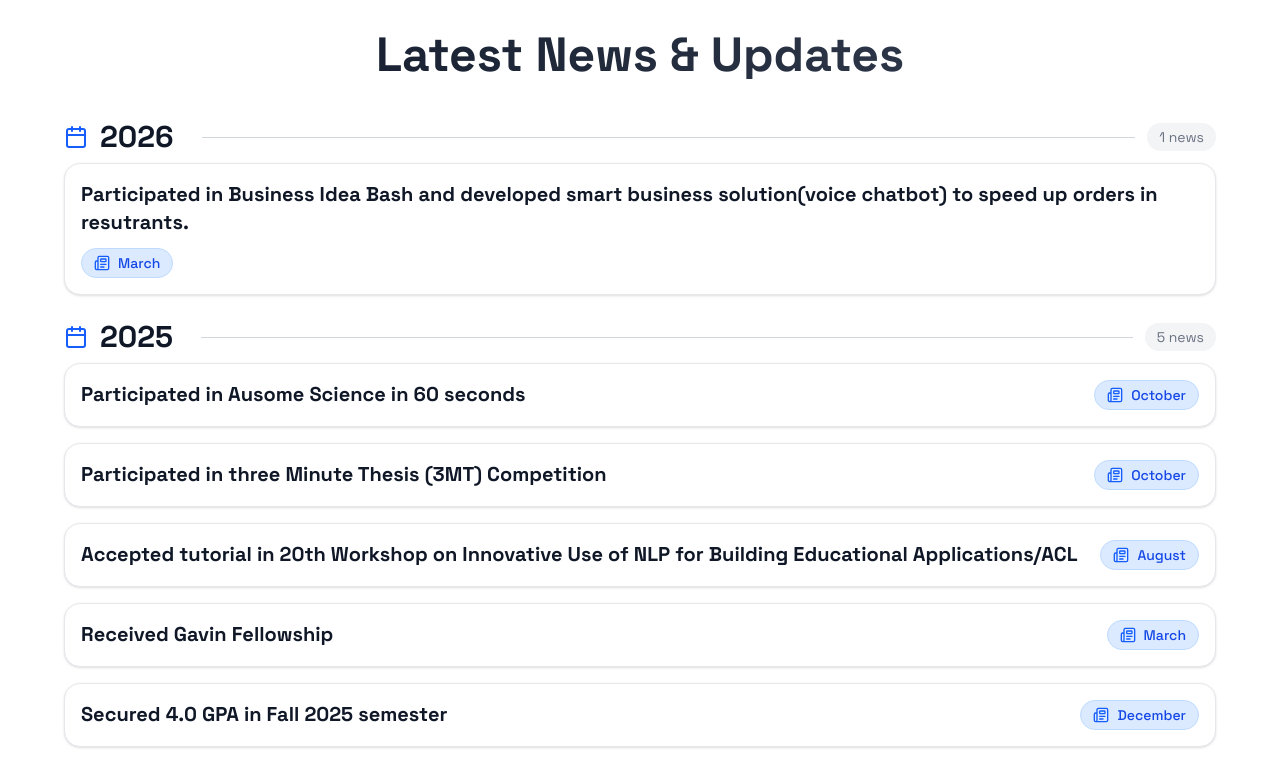
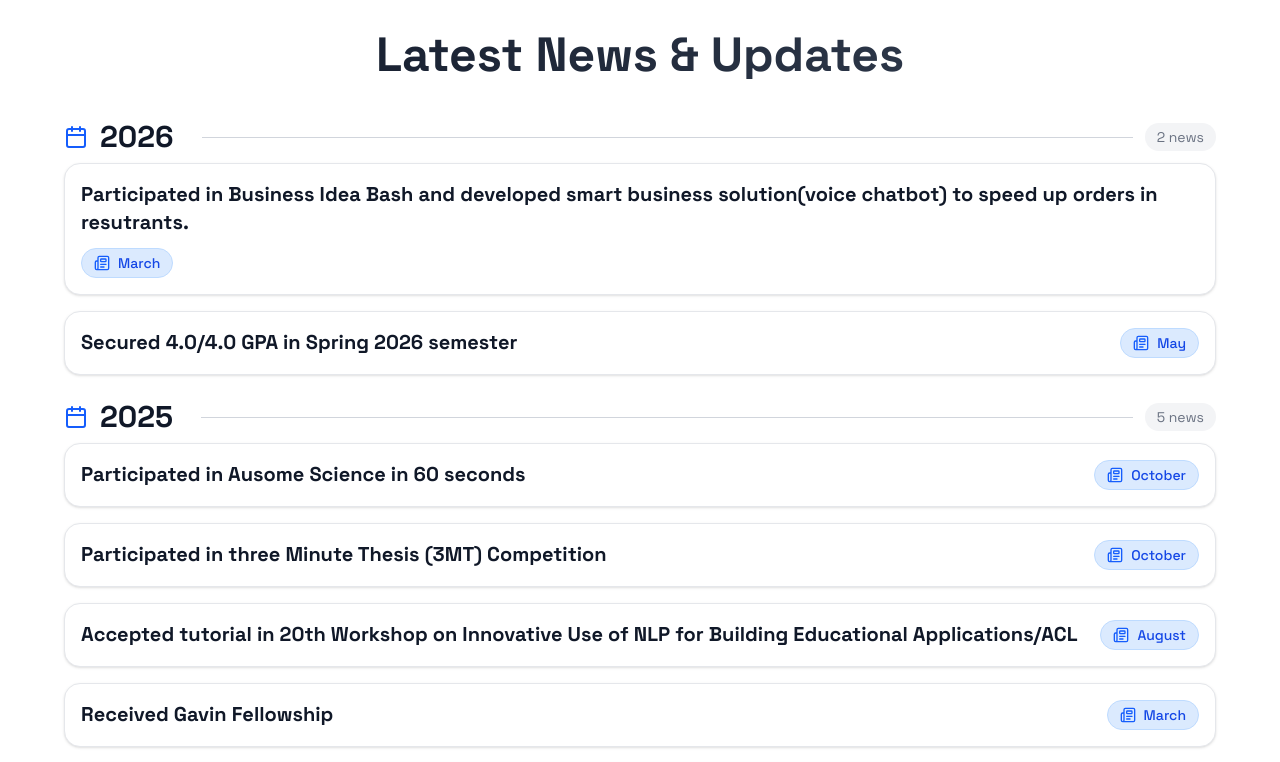
Before and after one commit to MahaZainab/MahaZainab.github.io, a React (Vite) app: page / in a window 1280 px wide. Shown: the part 2040-2802 px from the top of the page. Built offline with nearby package versions, Linux system fonts and the light colour scheme.

Commit message:
Auto commit on save

```diff
--- a/src/data/content.ts
+++ b/src/data/content.ts
@@ -170,9 +170,15 @@ export const news: News[] = [
   },
   {
     id: 7,
-    title: "Secured 4.0 GPA in Fall 2025 semester",
+    title: "Secured 4.0/4.0 GPA in Fall 2025 semester",
     year: "2025",
     category: "December",
+  },
+  {
+    id: 7,
+    title: "Secured 4.0/4.0 GPA in Spring 2026 semester",
+    year: "2026",
+    category: "May",
   },
 ];
 
```
